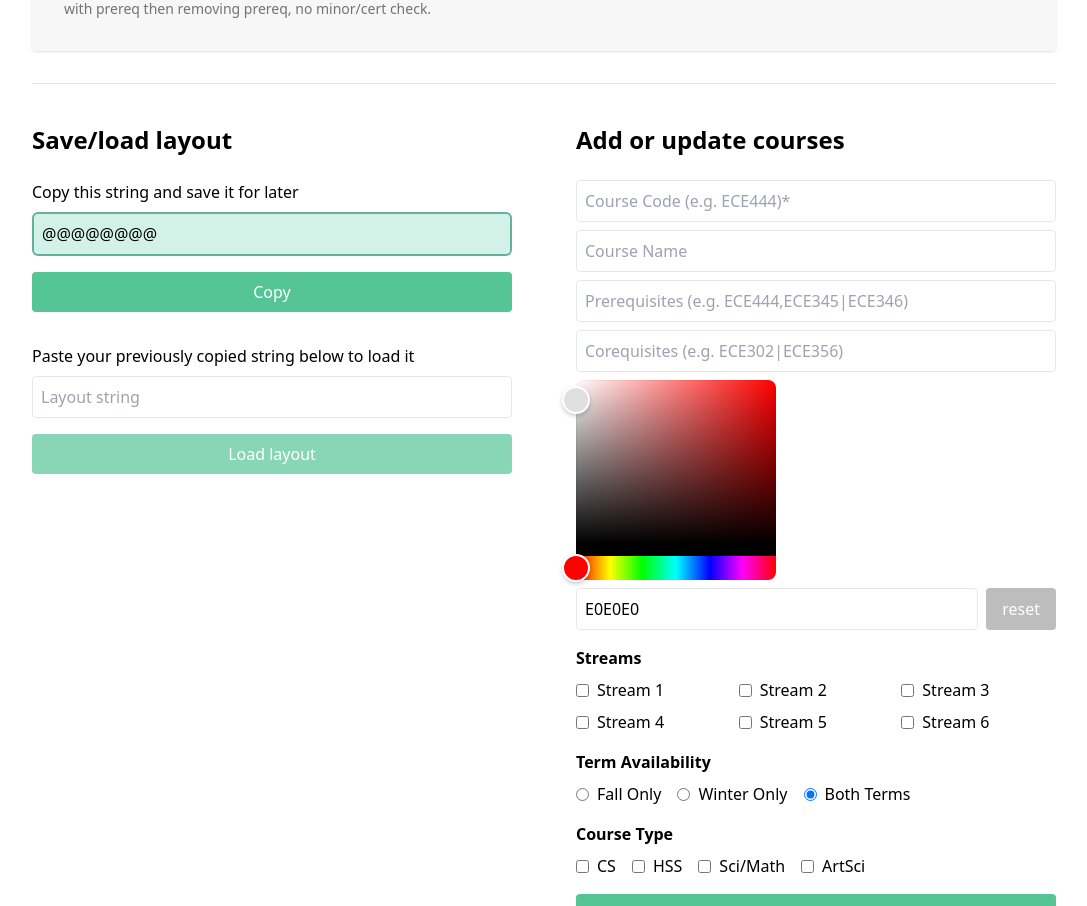
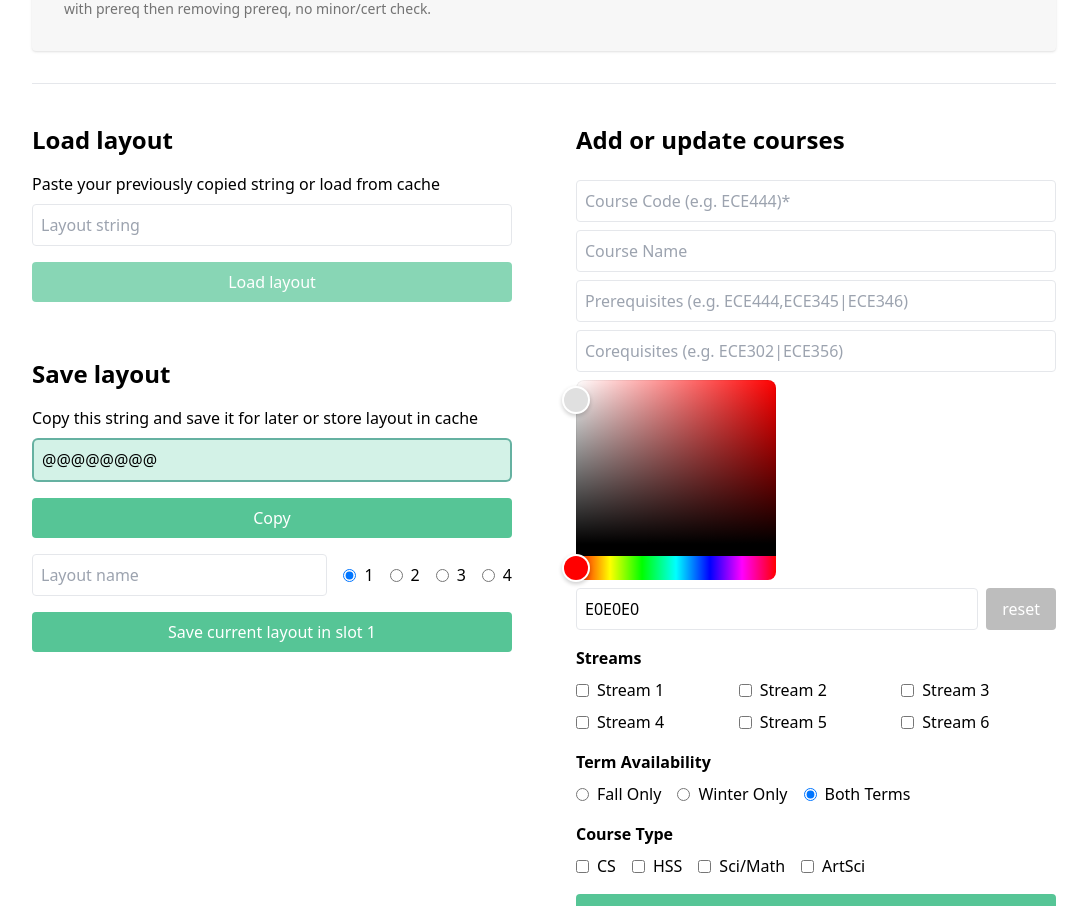
Before and after one commit to sunnwydays/ecepathmaker, a React (Vite) app: page / in a window 1280 px wide. Shown: the part 1405-2311 px from the top of the page, without its empty margins (96-1183 px from the left). Built offline with nearby package versions, Linux system fonts and the light colour scheme.

Commit message:
Implement layout saving to cache

```diff
--- /dev/null
+++ b/src/components/forms/SaveLayout.tsx
@@ -0,0 +1,179 @@
+import { FC, useEffect, useRef, useState } from "react";
+import { SaveLayoutProps } from "../../types/types";
+import { Announcement } from "../../utils/componentImports";
+import TextInput from "./TextInput";
+
+enum Save {
+  NONE,
+  SUCCESS,
+}
+
+const SaveLayout: FC<SaveLayoutProps> = ({
+  courses,
+  coursesOnGrid,
+  setSavedLayouts,
+}) => {
+  const [str, setStr] = useState("");
+  const [copied, setCopied] = useState(false);
+
+  const handleCopy = async () => {
+    try {
+      await navigator.clipboard.writeText(str);
+      setCopied(true);
+      setTimeout(() => setCopied(false), 2000);
+    } catch (err) {
+      console.error("Failed to copy:", err);
+    }
+  };
+
+  const serializeReqs = (label: string, reqs?: (string | string[])[]) => {
+    if (!reqs?.length) return "";
+    const parts = reqs.map((r) => (Array.isArray(r) ? r.join("|") : r));
+    return label + parts.join(",");
+  };
+
+  useEffect(() => {
+    let newStr = "";
+    Object.entries(coursesOnGrid).forEach(([pos, courseCode]) => {
+      if (pos !== "3F.1" && pos.includes(".1")) newStr += "@@";
+      if (!courseCode) return;
+      const course = courses[courseCode];
+      newStr += courseCode + course.name + "%%";
+      if (course.streams) newStr += course.streams.join("");
+      if (course.kernel) newStr += "k";
+      if (course.onlyF) newStr += "f";
+      else if (course.onlyS) newStr += "s";
+      if (course.isHSS) newStr += "h";
+      else if (course.isCS) newStr += "c";
+      if (course.isSciMath) newStr += "m";
+      if (course.isArtSci) newStr += "a";
+      if (course.color) newStr += "#" + course.color;
+
+      const hasPreq = course.preq?.length;
+      const hasCoreq = course.coreq?.length;
+      if (hasPreq) newStr += serializeReqs("p", course.preq);
+      if (hasCoreq) newStr += serializeReqs(hasPreq ? "o" : "po", course.coreq);
+
+      if (pos[3] != "5") newStr += "$$";
+    });
+    setStr(newStr);
+  }, [coursesOnGrid, courses]);
+
+  const numLayouts = 4;
+  const [name, setName] = useState("");
+  const [saveIndex, setSaveIndex] = useState(0);
+  const [save, setSave] = useState(Save.NONE);
+  const timeoutRef = useRef<NodeJS.Timeout>();
+
+  const handleNameChange = (e: React.ChangeEvent<HTMLInputElement>) => {
+    // maximum 16 characters
+    if (e.target.value.length > 16) return;
+    setName(e.target.value);
+  };
+
+  const handleSave = (e: React.FormEvent) => {
+    e.preventDefault();
+    const newLayout = {
+      name: name.trim() || `Layout ${saveIndex + 1}`,
+      str: str,
+    };
+
+    setSavedLayouts((prev) => {
+      const newLayouts = [...prev];
+      newLayouts[saveIndex] = newLayout;
+      return newLayouts;
+    });
+
+    setSave(Save.SUCCESS);
+    setName("");
+  };
+
+  useEffect(() => {
+    if (save !== Save.NONE) {
+      timeoutRef.current = setTimeout(() => {
+        setSave(Save.NONE);
+      }, 2000);
+    }
+
+    return () => {
+      if (timeoutRef.current) {
+        clearTimeout(timeoutRef.current);
+      }
+    };
+  }, [save]);
+
+  return (
+    <section className="flex flex-col">
+      <p
+        className="
+                p-2 border-2 border-green3 border-opacity-70 rounded-md
+                bg-green1 bg-opacity-50
+                dark:text-gray-200
+                break-all select-all"
+      >
+        {str}
+      </p>
+      <button
+        onClick={handleCopy}
+        className={`
+                    bg-green2 text-white px-4 py-2 rounded
+                    hover:bg-green3 transition-all
+                    dark:bg-green3 dark:hover:bg-green4
+                    mt-4
+                    ${copied && "opacity-80"}
+                `}
+      >
+        {copied ? "Copied!" : "Copy"}
+      </button>
+
+      <form
+        onSubmit={handleSave}
+        className="flex flex-col gap-4 mt-4"
+        data-testid="course-form"
+      >
+        <div className="flex gap-4">
+          <TextInput
+            name="layout-name"
+            value={name}
+            placeholder="Layout name"
+            onChange={handleNameChange}
+            data-testid="layout-name-input"
+            minWidth="52"
+          />
+          <div className="flex gap-4">
+            {Array.from({ length: numLayouts }, (_, i) => (
+              <label key={i} className="flex items-center gap-2">
+                <input
+                  type="radio"
+                  name="saveIndex"
+                  value={i}
+                  checked={saveIndex === i}
+                  onChange={() => setSaveIndex(i)}
+                />
+                <span>{i + 1}</span>
+              </label>
+            ))}
+          </div>
+        </div>
+        <button
+          type="submit"
+          className="
+                        bg-green2 text-white px-4 py-2 rounded
+                        hover:bg-green3 transition-all
+                        dark:bg-green3 dark:hover:bg-green4
+                        disabled:opacity-50 disabled:cursor-not-allowed disabled:hover:bg-green2
+                    "
+          // disabled={???}
+        >
+          Save current layout in slot {saveIndex + 1}
+        </button>
+      </form>
+
+      {save === Save.SUCCESS && (<Announcement success>
+        Layout saved in cache!
+      </Announcement>)}
+    </section>
+  );
+};
+
+export default SaveLayout;
--- a/src/components/info/StringDisplay.tsx
+++ /dev/null
@@ -1,78 +0,0 @@
-import { FC, useEffect, useState } from "react";
-import { StringDisplayProps } from "../../types/types";
-
-const StringDisplay: FC<StringDisplayProps> = ({ courses, coursesOnGrid }) => {
-  const [str, setStr] = useState("");
-  const [copied, setCopied] = useState(false);
-
-  const handleCopy = async () => {
-    try {
-      await navigator.clipboard.writeText(str);
-      setCopied(true);
-      setTimeout(() => setCopied(false), 2000);
-    } catch (err) {
-      console.error("Failed to copy:", err);
-    }
-  };
-
-  const serializeReqs = (label: string, reqs?: (string | string[])[]) => {
-    if (!reqs?.length) return "";
-    const parts = reqs.map((r) => (Array.isArray(r) ? r.join("|") : r));
-    return label + parts.join(",");
-  };
-
-  useEffect(() => {
-    let newStr = "";
-    Object.entries(coursesOnGrid).forEach(([pos, courseCode]) => {
-      if (pos !== "3F.1" && pos.includes(".1")) newStr += "@@";
-      if (!courseCode) return;
-      const course = courses[courseCode];
-      newStr += courseCode + course.name + "%%";
-      if (course.streams) newStr += course.streams.join("");
-      if (course.kernel) newStr += "k";
-      if (course.onlyF) newStr += "f";
-      else if (course.onlyS) newStr += "s";
-      if (course.isHSS) newStr += "h";
-      else if (course.isCS) newStr += "c";
-      if (course.isSciMath) newStr += "m";
-      if (course.isArtSci) newStr += "a";
-      if (course.color) newStr += "#" + course.color;
-
-      const hasPreq = course.preq?.length;
-      const hasCoreq = course.coreq?.length;
-      if (hasPreq) newStr += serializeReqs("p", course.preq);
-      if (hasCoreq) newStr += serializeReqs(hasPreq ? "o" : "po", course.coreq);
-
-      if (pos[3] != "5") newStr += "$$";
-    });
-    setStr(newStr);
-  }, [coursesOnGrid, courses]);
-
-  return (
-    <section className="flex flex-col">
-      <p
-        className="
-                p-2 border-2 border-green3 border-opacity-70 rounded-md
-                bg-green1 bg-opacity-50
-                dark:text-gray-200
-                break-all select-all"
-      >
-        {str}
-      </p>
-      <button
-        onClick={handleCopy}
-        className={`
-                    bg-green2 text-white px-4 py-2 rounded
-                    hover:bg-green3 transition-all
-                    dark:bg-green3 dark:hover:bg-green4
-                    mt-4
-                    ${copied && "opacity-80"}
-                `}
-      >
-        {copied ? "Copied!" : "Copy"}
-      </button>
-    </section>
-  );
-};
-
-export default StringDisplay;
--- a/src/pages/Maker.tsx
+++ b/src/pages/Maker.tsx
@@ -1,11 +1,11 @@
 import { useMemo, useState, useEffect } from "react";
-import { CourseCardProps, CoursesOnGrid, CoursesUsed } from "../types/types";
+import { CourseCardProps, CoursesOnGrid, CoursesUsed, savedLayout } from "../types/types";
 import { mockCourses } from "../utils/dataImports";
 import {
   CourseForm,
   CourseGrid,
   LoadLayout,
-  StringDisplay,
+  SaveLayout,
 } from "../utils/componentImports";
 import { UniqueIdentifier } from "@dnd-kit/core";
 
@@ -95,6 +95,17 @@ const Maker = () => {
     localStorage.setItem("dependencies", JSON.stringify(obj));
   }, [dependencies]);
 
+
+  // Saved layouts
+  const [savedLayouts, setSavedLayouts] = useState<savedLayout[]>(() => {
+    const saved = localStorage.getItem("savedLayouts");
+    if (saved) return JSON.parse(saved);
+    return [];
+  });
+  useEffect(() => {
+    localStorage.setItem("savedLayouts", JSON.stringify(savedLayouts));
+  }, [savedLayouts]);
+
   return (
     <div>
       <CourseGrid
@@ -112,15 +123,11 @@ const Maker = () => {
       <hr className="mt-8 stroke-2" />
       <div className="grid md:grid-cols-2 grid-cols-1 gap-x-16 dark:text-gray-50">
         <div>
-          <h2 className="mt-10 mb-6 text-2xl font-semibold">
-            Save/load layout
+          <h2 className="mt-10 mb-4 text-2xl font-semibold">
+            Load layout
           </h2>
-          <p className="mb-2 max-w-xl">
-            Copy this string and save it for later
-          </p>
-          <StringDisplay courses={courses} coursesOnGrid={coursesOnGrid} />
-          <p className="mt-8 mb-2 max-w-xl">
-            Paste your previously copied string below to load it
+          <p className=" mb-2 max-w-xl">
+            Paste your previously copied string or load from cache
           </p>
           <LoadLayout
             courses={courses}
@@ -129,6 +136,19 @@ const Maker = () => {
             setCoursesUsed={setCoursesUsed}
             setCoursesOnGrid={setCoursesOnGrid}
             setDependencies={setDependencies}
+            savedLayouts={savedLayouts}
+          />
+          <h2 className="mt-10 mb-4 text-2xl font-semibold">
+            Save layout
+          </h2>
+          <p className="mb-2 max-w-xl">
+            Copy this string and save it for later or store layout in cache
+          </p>
+          <SaveLayout
+            courses={courses}
+            coursesOnGrid={coursesOnGrid}
+            savedLayouts={savedLayouts}
+            setSavedLayouts={setSavedLayouts}
           />
         </div>
         <CourseForm
--- a/src/types/types.tsx
+++ b/src/types/types.tsx
@@ -91,6 +91,10 @@ export type addDependenciesProps = {
     dependencies: Map<UniqueIdentifier, Set<UniqueIdentifier>>;
     setDependencies?: React.Dispatch<React.SetStateAction<Map<UniqueIdentifier, Set<UniqueIdentifier>>>>;
 }
+export type savedLayout = {
+  name: string;
+  str: string;
+};
 
 export interface ValidYearTermsProps {
     coursesOnGrid: CoursesOnGrid;
@@ -131,11 +135,21 @@ export interface LoadLayoutProps {
     setCoursesUsed: React.Dispatch<React.SetStateAction<CoursesUsed>>;
     setCoursesOnGrid: React.Dispatch<React.SetStateAction<CoursesOnGrid>>;
     setDependencies: React.Dispatch<React.SetStateAction<Map<UniqueIdentifier, Set<UniqueIdentifier>>>>;
+    savedLayouts: savedLayout[];
 }
 
-export interface StringDisplayProps {
+export interface SaveLayoutProps {
     courses: CourseList;
     coursesOnGrid: CoursesOnGrid;
+    savedLayouts: savedLayout[];
+    setSavedLayouts: React.Dispatch<React.SetStateAction<savedLayout[]>>;
+}
+
+export interface PresetProps {
+    name: string;
+    index: number;
+    clicked?: boolean;
+    loadPreset: (index: number) => void;
 }
 
 export interface TextInputProps {
--- a/src/utils/componentImports.ts
+++ b/src/utils/componentImports.ts
@@ -15,7 +15,7 @@ export { ClickableTooltip } from "../components/info/ClickableTooltip";
 export { default as CourseCard } from "../components/info/CourseCard";
 export { default as FAQCard } from "../components/info/FAQCard";
 export { default as WillYouGraduate } from "../components/info/WillYouGraduate";
-export { default as StringDisplay } from "../components/info/StringDisplay";
+export { default as SaveLayout } from "../components/forms/SaveLayout";
 
 // Layout Components
 export { default as Footer } from "../components/layout/Footer";
```
Also changed, not shown: src/components/forms/LoadLayout.tsx (+29 -8 lines), src/components/forms/Preset.tsx (added, +20 -0 lines), 1 other file (tests, documents, lock files or other folders).
